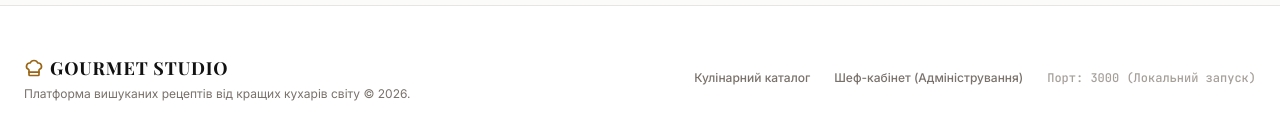
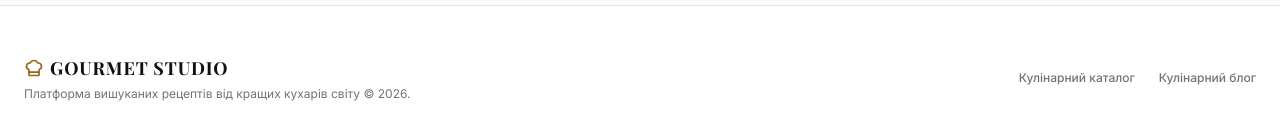
Before and after one commit to brndk/gourmet-recipes, a React (Vite) app: page / in a window 1280 px wide. Shown: the part 1984-2124 px from the top of the page. Built offline with nearby package versions, Linux system fonts and the light colour scheme; a web font is replaced by a local one.

Commit message:
refactor(footer): update navigation links
Remove local port indicator and administrative link, replacing them with a link to the culinary blog.

```diff
--- a/src/App.tsx
+++ b/src/App.tsx
@@ -381,9 +381,8 @@ export default function App() {
           </div>
 
           <div className="flex flex-wrap justify-center gap-6 text-xs font-medium text-stone-500">
-            <a href="#" className="hover:text-gold-600 transition-colors">Кулінарний каталог</a>
-            <a href="#admin" className="hover:text-gold-600 transition-colors font-medium">Шеф-кабінет (Адміністрування)</a>
-            <span className="font-mono text-stone-400">Порт: 3000 (Локальний запуск)</span>
+            <a href="#/" className="hover:text-gold-600 transition-colors">Кулінарний каталог</a>
+            <a href="#/blog" className="hover:text-gold-600 transition-colors">Кулінарний блог</a>
           </div>
         </div>
       </footer>
```
